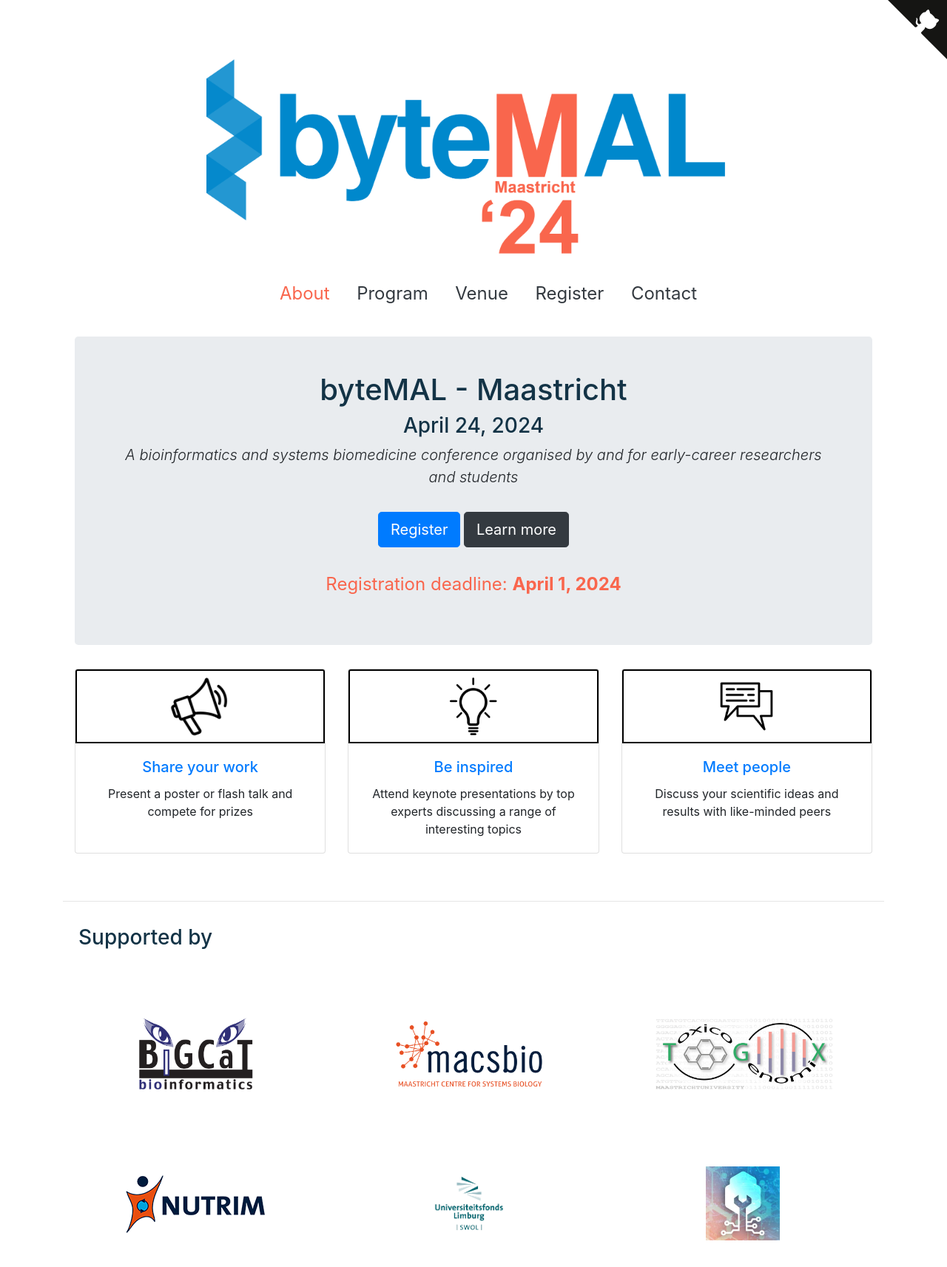
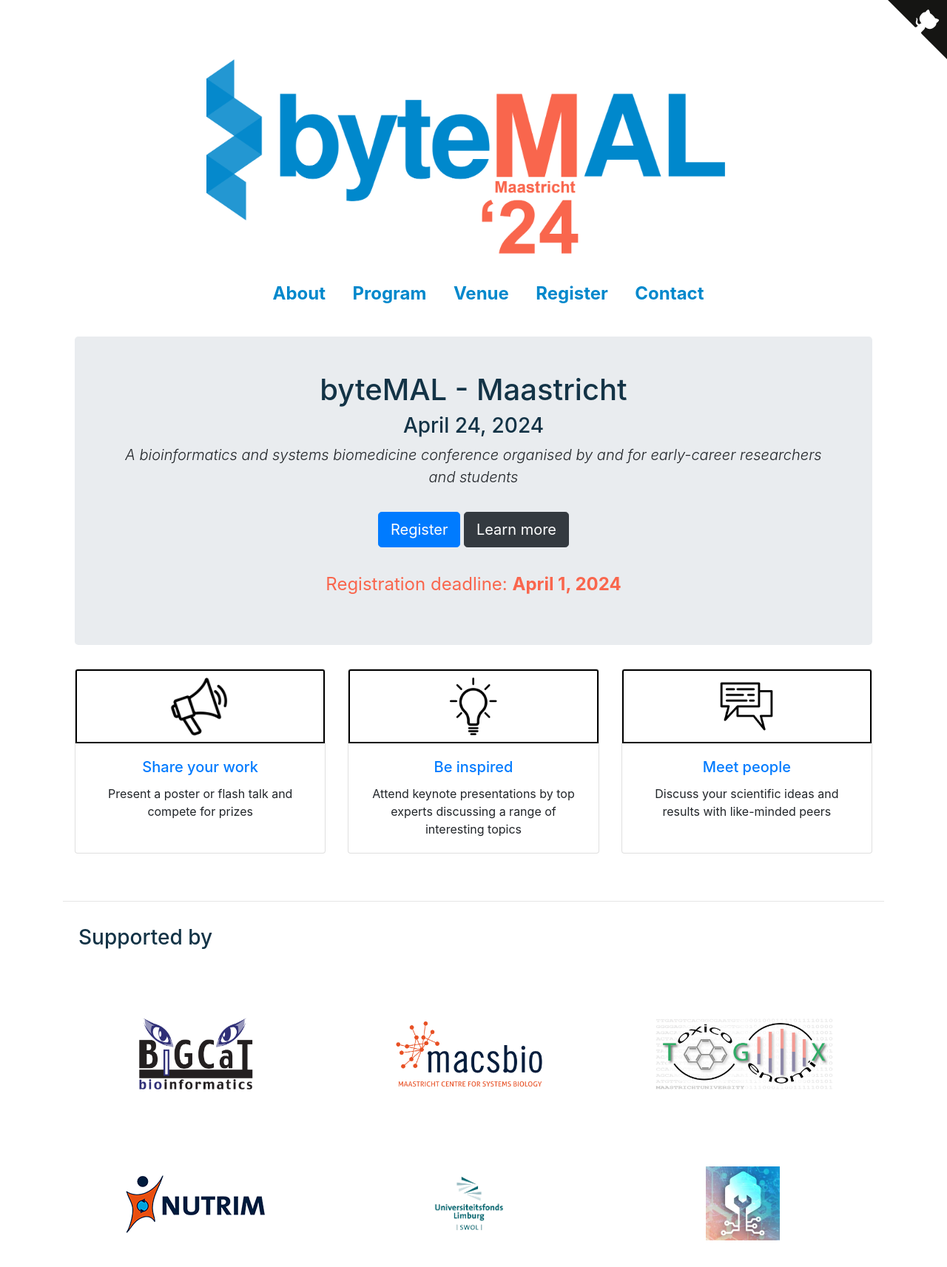
Before and after one commit to bytemal/bytemal-2024, a Jekyll site: the page built from index.html, in a window 1280 px wide. Shown: the whole page at 74% size. Built offline with Jekyll 4.4.1, drawn with Linux system fonts in a browser that asks for light colours.

Commit message:
Update default.html

```diff
--- a/_layouts/default.html
+++ b/_layouts/default.html
@@ -24,11 +24,11 @@
 		style="width:750px;max-width:100%;height:auto;margin-top:40px;margin-bottom:20px;">
 		</a>
 		<ul>
-          <li class="text-center d-block d-sm-inline-block px-1 px-md-3"><a href="/bytemal-2024/about" style="color: #F9664D; font-size: 24px">About</a></li>
-          <li class="text-center d-block d-sm-inline-block px-1 px-md-3"><a href="/bytemal-2024/program" class="text-dark" style="color: #F9664D; font-size: 24px">Program</a></li>
-          <li class="text-center d-block d-sm-inline-block px-1 px-md-3"><a href="/bytemal-2024/venue" class="text-dark" style="color: #F9664D; font-size: 24px">Venue</a></li>
-          <li class="text-center d-block d-sm-inline-block px-1 px-md-3"><a href="/bytemal-2024/register" class="text-dark" style="color: #F9664D; font-size: 24px">Register</a></li>
-	  <li class="text-center d-block d-sm-inline-block px-1 px-md-3"><a href="/bytemal-2024/register" class="text-dark" style="color: #F9664D; font-size: 24px">Contact</a></li>
+          <li class="text-center d-block d-sm-inline-block px-1 px-md-3"><b><a href="/bytemal-2024/about" style="color: #0088CC; font-size: 24px">About</a></b></li>
+          <li class="text-center d-block d-sm-inline-block px-1 px-md-3"><b><a href="/bytemal-2024/program" style="color: #0088CC; font-size: 24px">Program</a></b></li>
+          <li class="text-center d-block d-sm-inline-block px-1 px-md-3"><b><a href="/bytemal-2024/venue" style="color: #0088CC; font-size: 24px">Venue</a></b></li>
+          <li class="text-center d-block d-sm-inline-block px-1 px-md-3"><b><a href="/bytemal-2024/register" style="color: #0088CC; font-size: 24px">Register</a></b></li>
+	  <li class="text-center d-block d-sm-inline-block px-1 px-md-3"><b><a href="/bytemal-2024/register" style="color: #0088CC; font-size: 24px">Contact</a></b></li>
 		</ul>
 		</div>
 		<br>
```
